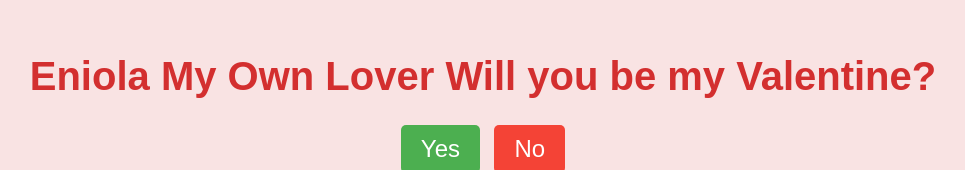
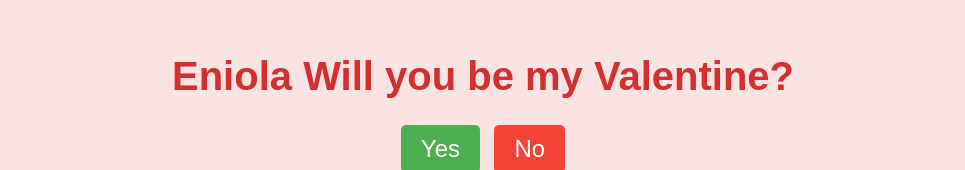
Before and after one commit to Jemmieayo/WUBMV, a plain HTML site: page index.html in a window 1280 px wide. Shown: the part 138-308 px from the top of the page, without its empty margins (157-1122 px from the left). Drawn offline with Linux system fonts and the light colour scheme.

Commit message:
index.html

```diff
--- a/index.html
+++ b/index.html
@@ -8,7 +8,7 @@
 </head>
 <body>
     <div class="container">
-        <h1>Eniola My Own Lover Will you be my Valentine?</h1>
+        <h1>Eniola Will you be my Valentine?</h1>
         <div class="buttons">
             <button class="yes-button" onclick="handleYesClick()">Yes</button>
             <button class="no-button" onclick="handleNoClick()">No</button>
```
